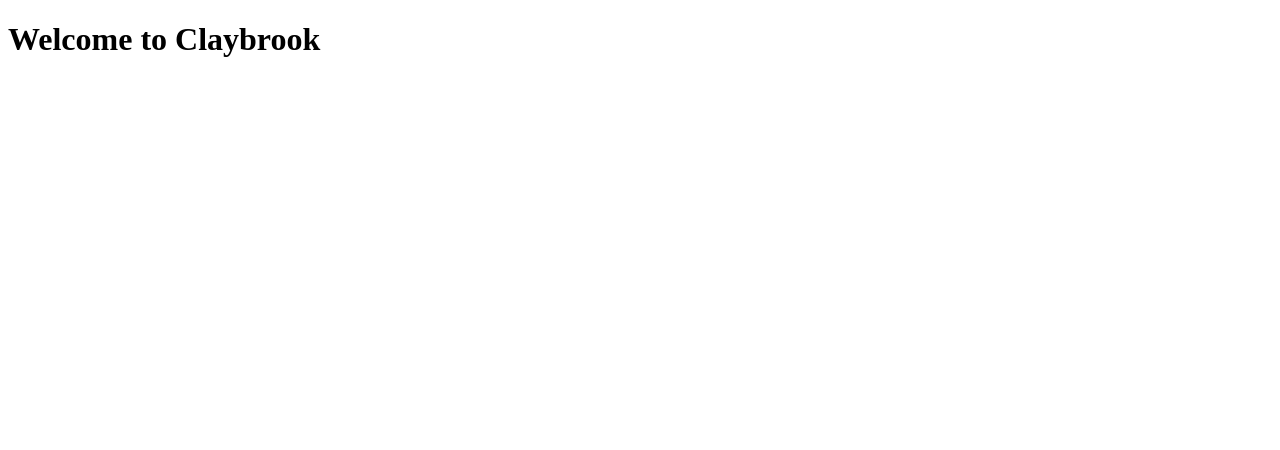
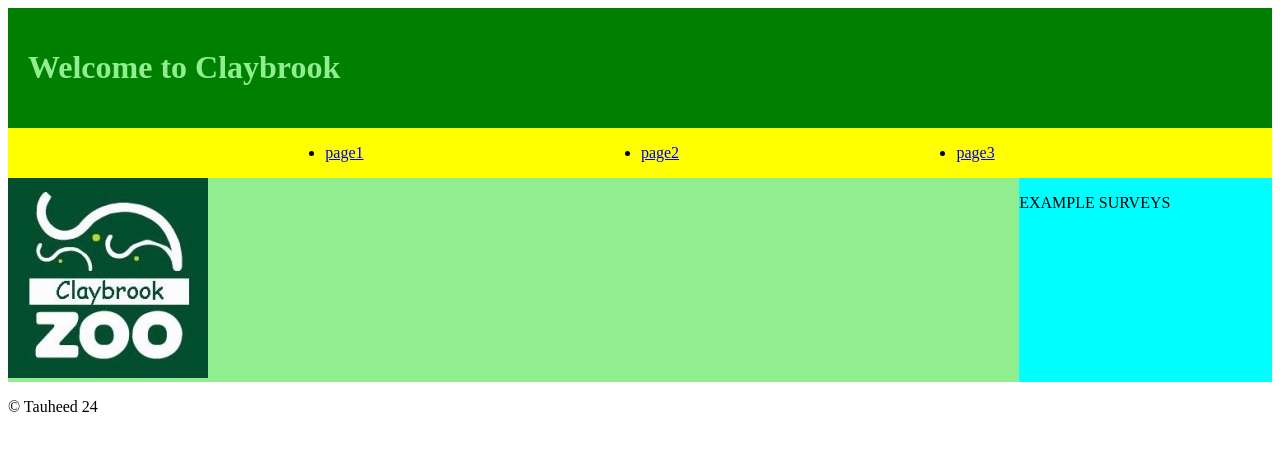
Before and after one commit to Dopeyy781/Week-3, a plain HTML site: page index.html in a window 1280 px wide. Drawn offline with Linux system fonts and the light colour scheme; files whose address does not match are found by name.

Commit message:
Added relative info and content onto website

```diff
--- /dev/null
+++ b/index.css
@@ -0,0 +1,37 @@
+header {
+    background-color: green;
+    color: lightgreen;
+    padding: 20px;
+    grid-area: header;
+}
+
+nav {
+    background-color: yellow;
+    grid-area: nav;
+}
+
+main {
+    background-color: lightgreen;
+    color: green;
+    grid-area: main;
+}
+aside {
+    background-color: aqua;
+    grid-area: aside;
+}
+body {
+    display: grid;
+    grid-template-columns: 20% 60% 20%;
+    grid-template-rows: auto;
+    grid-template-areas:
+    "header header header"
+    "nav nav nav"
+    "main main aside"
+    "footer footer footer"
+    ;
+}
+
+nav ul {
+    display:flex;
+    justify-content: space-evenly;
+}
--- a/index.html
+++ b/index.html
@@ -4,8 +4,31 @@
     <meta charset="UTF-8">
     <meta name="viewport" content="width=device-width, initial-scale=1.0">
     <title>Document</title>
+    <link rel="stylesheet" href="index.css">
 </head>
 <body>
+
+<header>
     <h1>Welcome to Claybrook</h1>
+</header>
+
+<nav>
+    <ul>
+        <li><a href="#">page1</a></li>
+        <li><a href="#">page2</a></li>
+        <li><a href="#">page3</a></li>
+    </ul>
+</nav>
+
+<main><img src="c:\Users\Tauheed\OneDrive\Web Development\Week 3\images\images\logo.jpeg" alt=""></main>
+
+<aside>
+    <p>EXAMPLE SURVEYS</p>
+</aside>
+
+<footer>
+    <p>&copy; Tauheed 24</p>
+</footer>
+
 </body>
 </html>
```
Also changed, not shown: images/images/animal1.jpg (added), images/images/animal2.jpg (added), images/images/animal3.jpg (added), images/images/animal4.jpg (added), images/images/banner4.jpeg (added), images/images/full logo.jpg (added), images/images/logo.jpeg (added), images/images/mainBG2.png (added).
